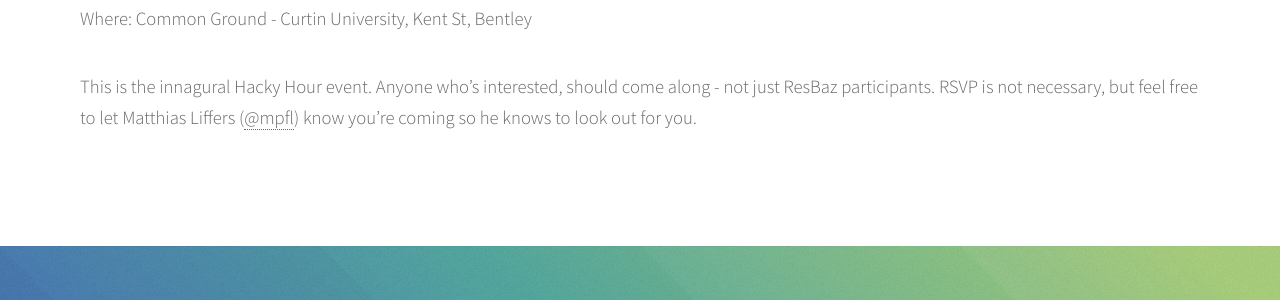
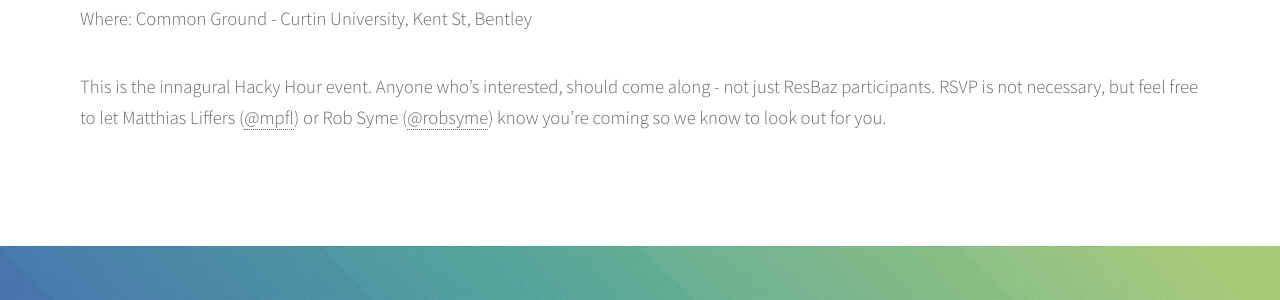
Before and after one commit to cuhackyhour/cuhackyhour.github.io, a Jekyll site: the page built from _posts/2016-02-14-hackhour0.markdown, in a window 1280 px wide. Shown: the part 518-818 px from the top of the page. Built offline with Jekyll 4.4.1, drawn with Linux system fonts in a browser that asks for light colours.

Commit message:
Spelling fixes

```diff
--- a/_includes/banner.html
+++ b/_includes/banner.html
@@ -9,8 +9,8 @@
         </h1>
 
         <p>
-            All levels are expertise welcome. All faculties welcome.<br />
-            Bring a problem, an idea, a work-in-progress, a finished project, or just your enthsiasm.
+            All levels of are expertise welcome. All faculties welcome.<br />
+            Bring a problem, an idea, a work-in-progress, a finished project, or just your enthusiasm.
         </p>
         <ul class="actions">
             <li><a href="#one" class="button scrolly">When and where?</a></li>
--- a/_posts/2016-02-14-hackhour0.markdown
+++ b/_posts/2016-02-14-hackhour0.markdown
@@ -14,5 +14,6 @@
 This is the innagural Hacky Hour event. Anyone who’s interested,
 should come along - not just ResBaz participants. RSVP is not
 necessary, but feel free to let Matthias Liffers
-([@mpfl](https://twitter.com/mpfl)) know you’re coming so he knows to
-look out for you.
+([@mpfl](https://twitter.com/mpfl)) or Rob Syme
+([@robsyme](https://twitter.com/robsyme)) know you’re coming so we
+know to look out for you.
```
